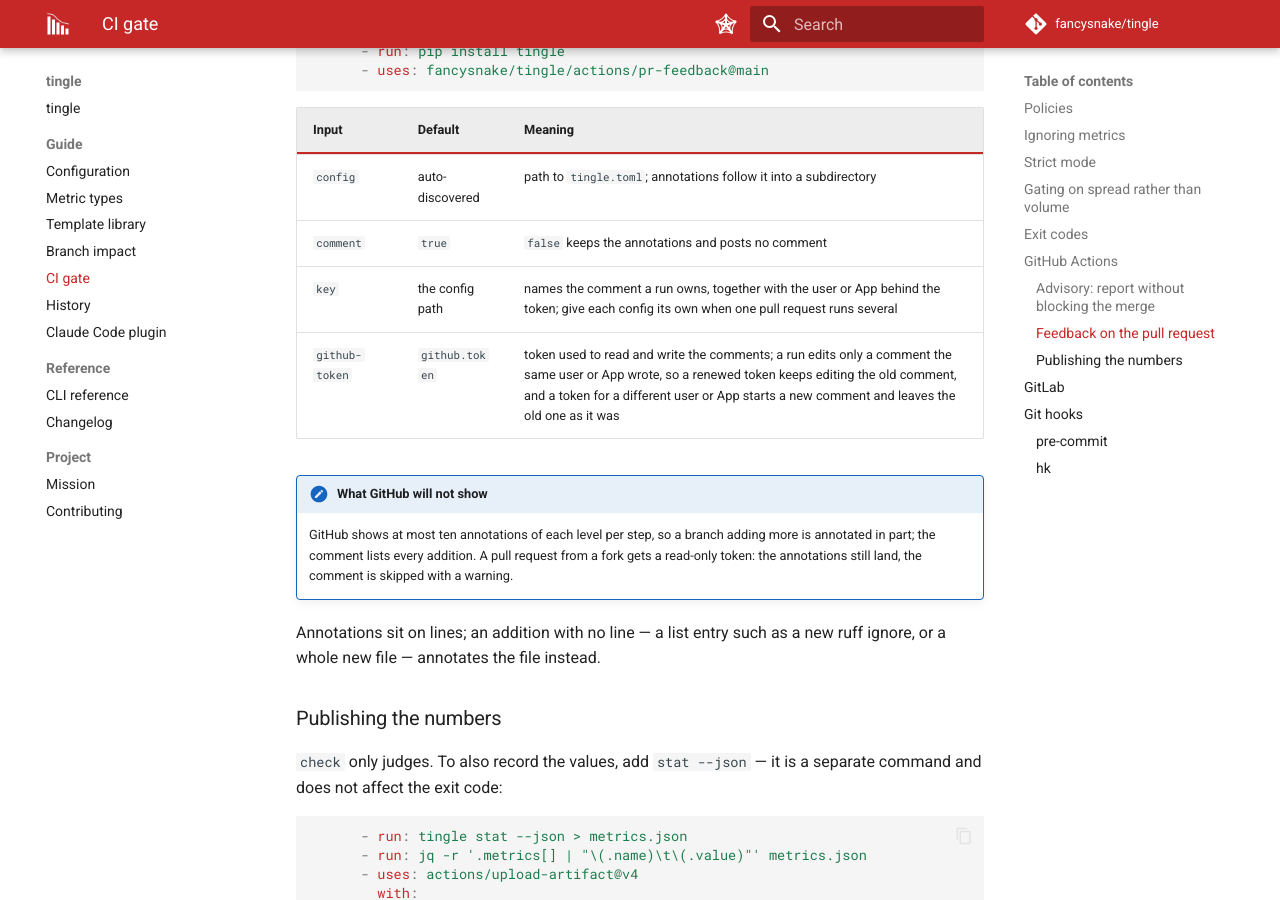
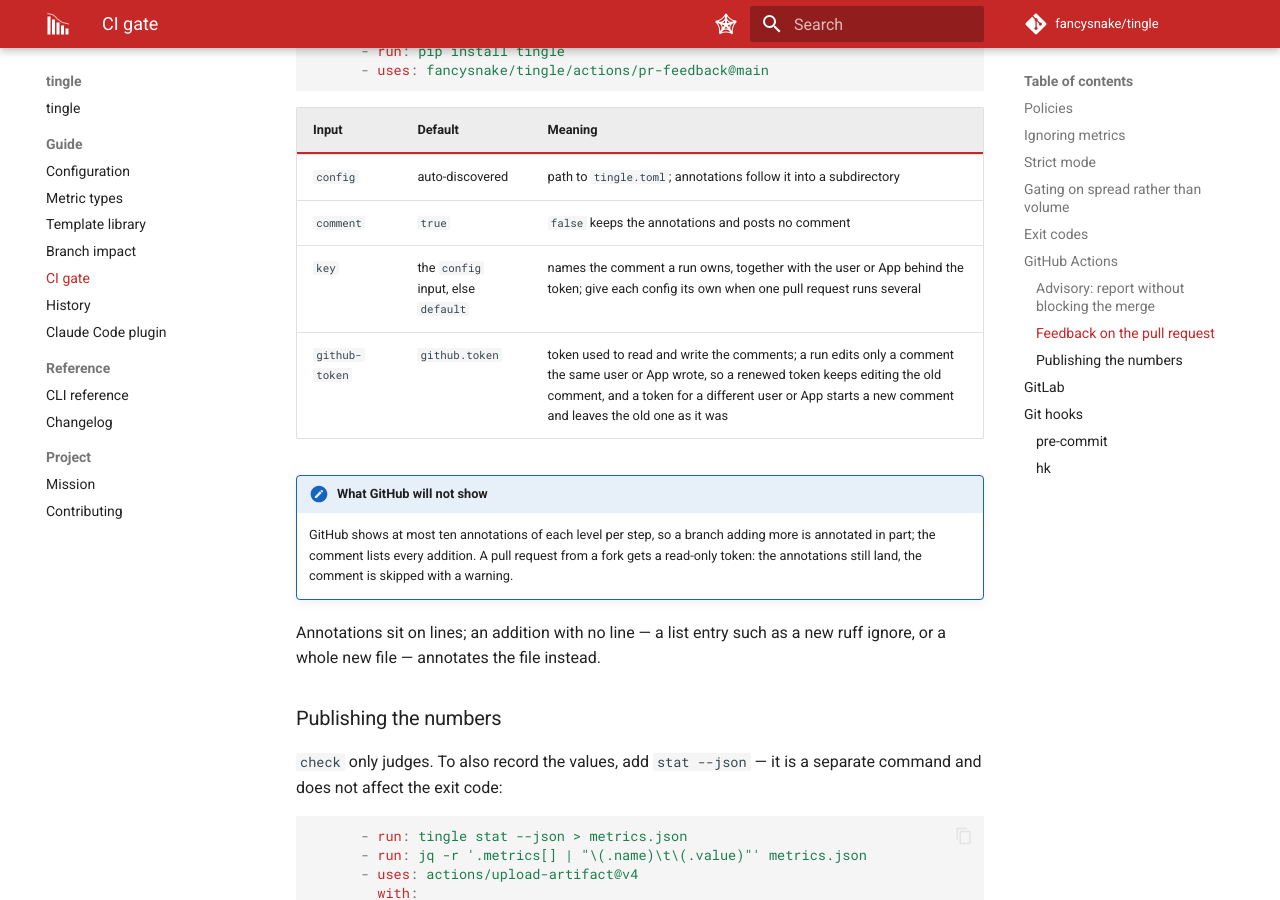
Before and after one commit to fancysnake/tingle, an MkDocs documentation site: the page built from docs/check.md, in a window 1280 px wide and 900 px high, scrolled down 4819 px. Built offline with MkDocs 1.6.1 and Material for MkDocs 9.7.7, drawn with Linux system fonts in a browser that asks for light colours; comment, search, counter and statistics services are not loaded.

Commit message:
chore: act on the review triage

```diff
--- a/docs/check.md
+++ b/docs/check.md
@@ -226,7 +226,7 @@
 | --- | --- | --- |
 | `config` | auto-discovered | path to `tingle.toml`; annotations follow it into a subdirectory |
 | `comment` | `true` | `false` keeps the annotations and posts no comment |
-| `key` | the config path | names the comment a run owns, together with the user or App behind the token; give each config its own when one pull request runs several |
+| `key` | the `config` input, else `default` | names the comment a run owns, together with the user or App behind the token; give each config its own when one pull request runs several |
 | `github-token` | `github.token` | token used to read and write the comments; a run edits only a comment the same user or App wrote, so a renewed token keeps editing the old comment, and a token for a different user or App starts a new comment and leaves the old one as it was |
 
 !!! note "What GitHub will not show"
```
Also changed, not shown: 1 other file.
